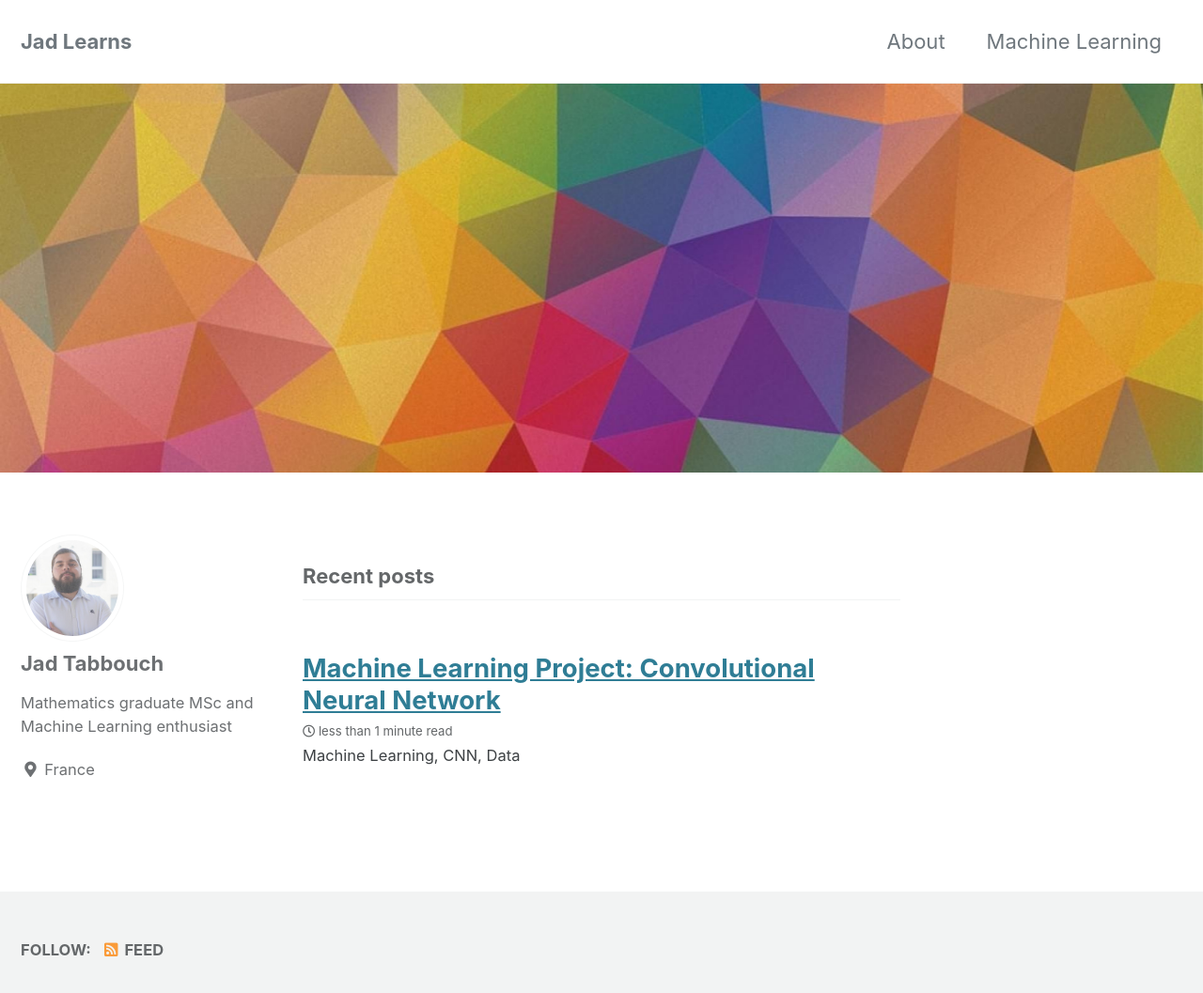
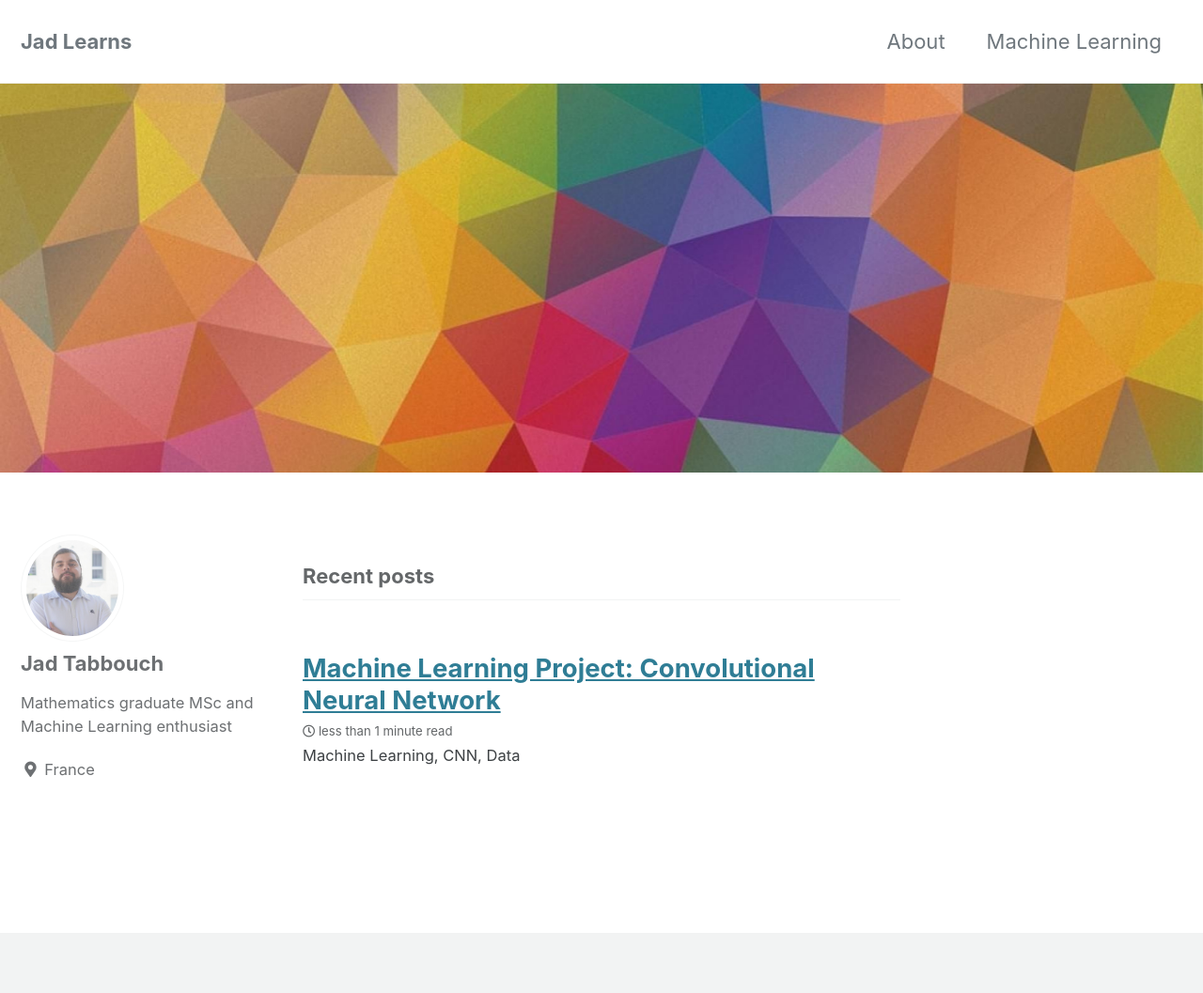
Before and after one commit to jad-tab/jad-tab.github.io, a Jekyll site: the page built from index.html, in a window 1280 px wide and 1081 px high. Shown: the top 1057 px of the window at 94% size. Built offline with Jekyll 4.4.1, drawn with Linux system fonts in a browser that asks for light colours; cached includes are drawn as plain includes; the list of posts is cut into pages by our own code.

Commit message:
Update footer.html

```diff
--- a/_includes/footer.html
+++ b/_includes/footer.html
@@ -1,17 +1,3 @@
 <div class="page__footer-follow">
-  <ul class="social-icons">
-    {% if site.data.ui-text[site.locale].follow_label %}
-      <li><strong>{{ site.data.ui-text[site.locale].follow_label }}</strong></li>
-    {% endif %}
 
-    {% if site.footer.links %}
-      {% for link in site.footer.links %}
-        {% if link.label and link.url %}
-          <li><a href="{{ link.url }}" rel="nofollow noopener noreferrer"><i class="{{ link.icon | default: 'fas fa-link' }}" aria-hidden="true"></i> {{ link.label }}</a></li>
-        {% endif %}
-      {% endfor %}
-    {% endif %}
-
-    <li><a href="{% if site.atom_feed.path %}{{ site.atom_feed.path }}{% else %}{{ '/feed.xml' | relative_url }}{% endif %}"><i class="fas fa-fw fa-rss-square" aria-hidden="true"></i> {{ site.data.ui-text[site.locale].feed_label | default: "Feed" }}</a></li>
-  </ul>
 </div>
```
